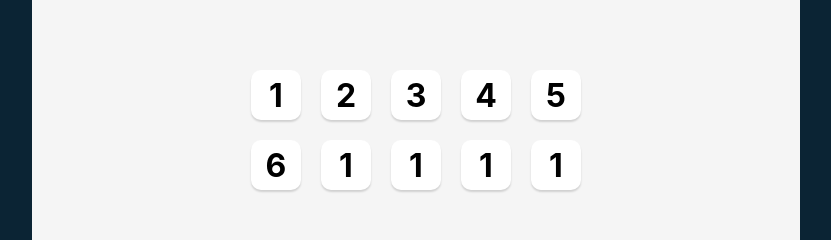
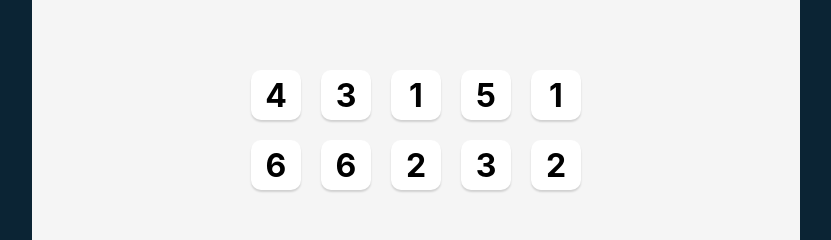
Before and after one commit to Azikenp/tenzies, a React (Create React App) app: page / in a window 1280 px wide. Shown: the part 270-510 px from the top of the page, without its empty margins (224-1055 px from the left). Built offline with nearby package versions, Linux system fonts and the light colour scheme.

Commit message:
creating 10 different values fro dice

```diff
--- a/src/App.js
+++ b/src/App.js
@@ -3,27 +3,25 @@
 import './App.css';
 
 
+export default function App() {
+  const [dice, setDice] = React.useState(allNewDice());
 
-function allNewDice() {
-  const randNum = Math.floor((Math.random() * 6 + 1));
-  console.log(randNum)
-}
-allNewDice()
 
-export default function App() {
+  function allNewDice(){
+    const newDice = []
+    for (let i = 0; i < 10; i++){
+      newDice.push(Math.ceil(Math.random() * 6))
+    }
+    return newDice
+  }
+  console.log(allNewDice())
+
+  const diceElements = dice.map(die => <Die value={die} />)
+
   return (
     <main>
       <div className="dice--container">
-        <Die value="1" />
-        <Die value="2" />
-        <Die value="3" />
-        <Die value="4" />
-        <Die value="5" />
-        <Die value="6" />
-        <Die value="1" />
-        <Die value="1" />
-        <Die value="1" />
-        <Die value="1" />
+        {diceElements}
       </div>
     </main>
   )
```
